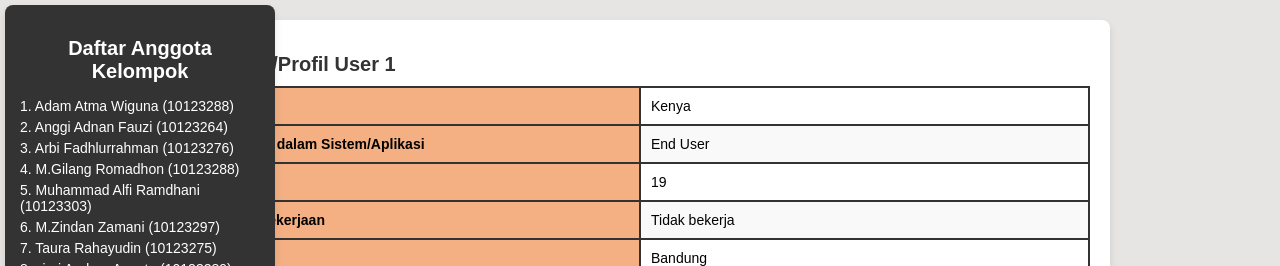
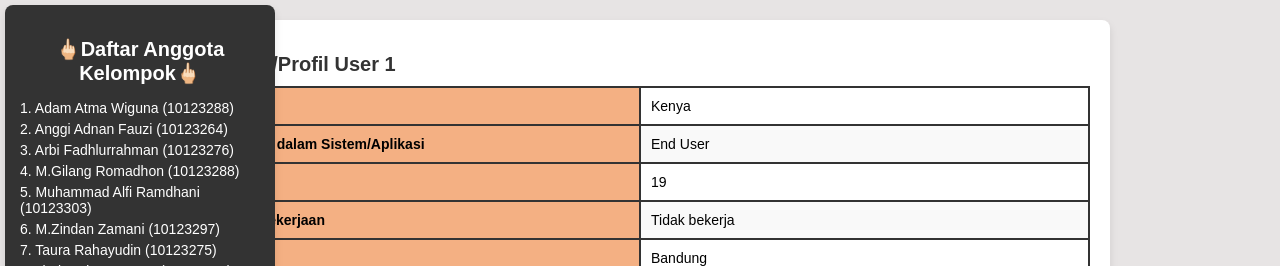
Before and after one commit to Gilangnocounter/AboutUsers, a plain HTML site: page index.html in a window 1280 px wide. Shown: the top 266 px of the page. Drawn offline with Linux system fonts and the light colour scheme.

Commit message:
index.html

```diff
--- a/index.html
+++ b/index.html
@@ -9,7 +9,7 @@
 <body>
     <!--Daftar Anggota -->
     <div class="anggota-container">
-        <h2>Daftar Anggota Kelompok</h2>
+        <h2>🖕🏻Daftar Anggota Kelompok🖕🏻</h2>
         <ul class="anggota-list">
             <li>1. Adam Atma Wiguna (10123288)</li>
             <li>2. Anggi Adnan Fauzi (10123264)</li>
```
